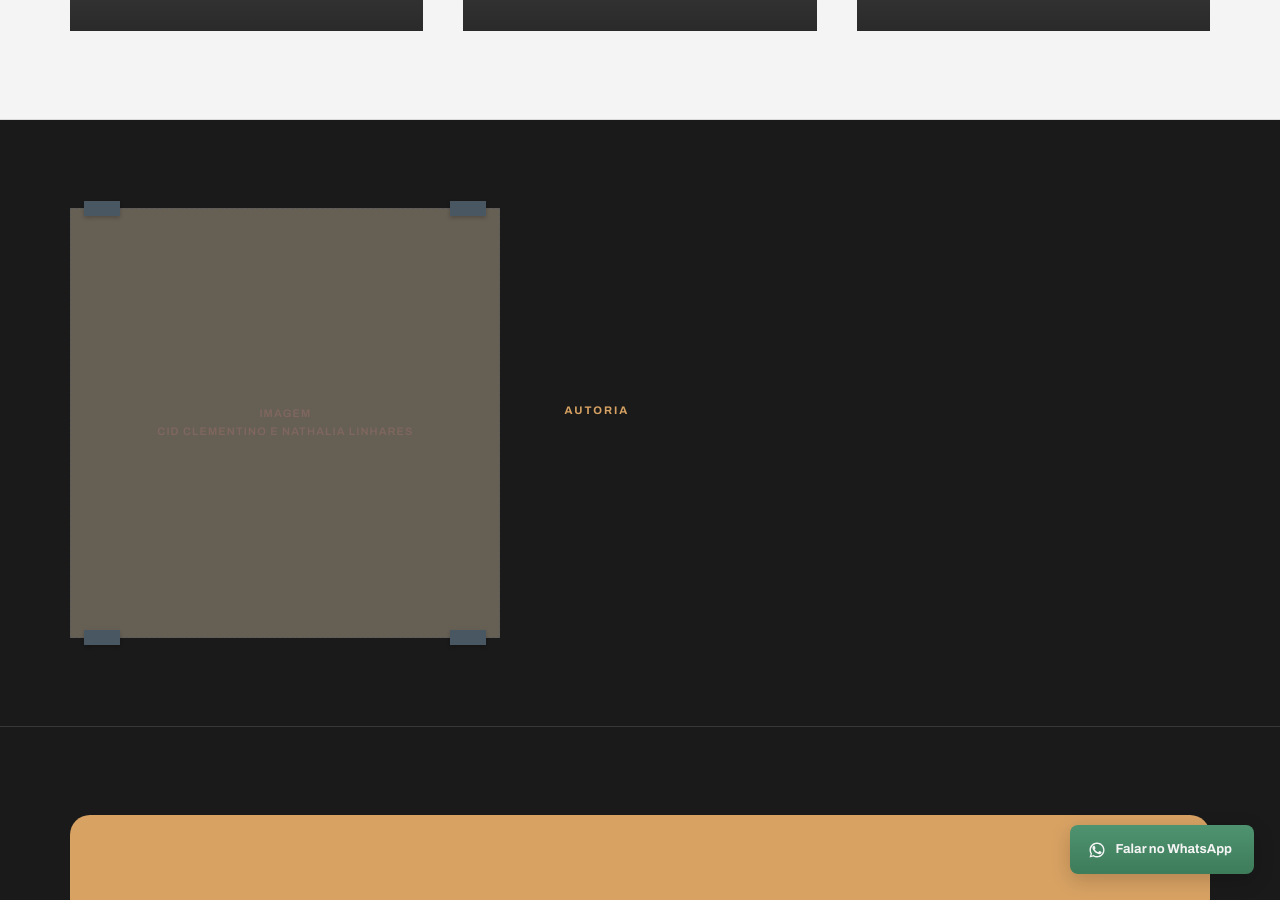
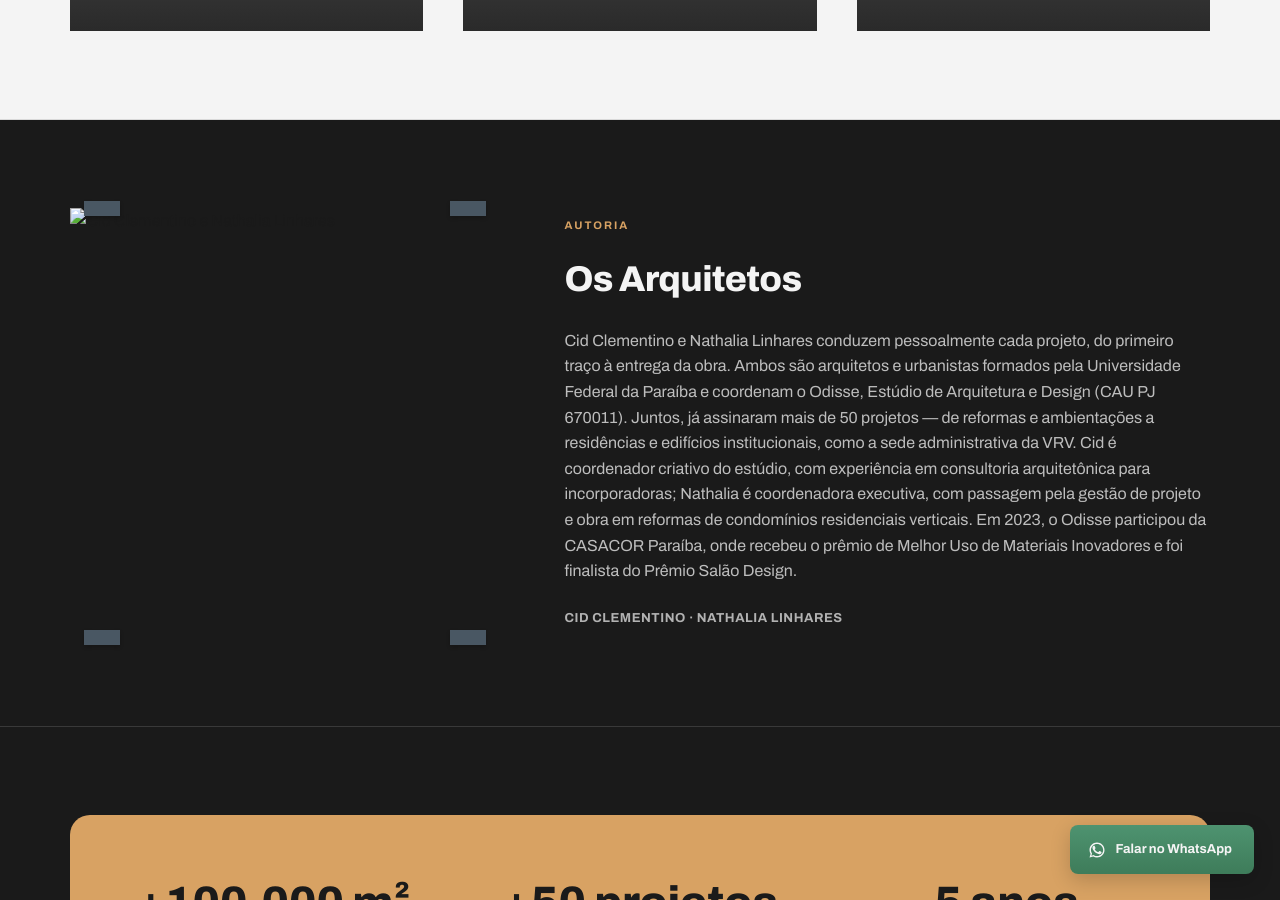
Before and after one commit to cidclementino/projetos-odisse, a Jekyll site: the page built from inicio/index.html, in a window 1280 px wide and 900 px high, scrolled down 1429 px. Built offline with Jekyll 4.4.1, drawn with Linux system fonts in a browser that asks for light colours; some of the changed text lies outside the part shown; grey boxes are pictures that could not be loaded.

Commit message:
Update inicio_conteudo.yml

```diff
--- a/_data/inicio_conteudo.yml
+++ b/_data/inicio_conteudo.yml
@@ -1,6 +1,6 @@
 hero:
-  titulo: "Odisse Arquitetos"
-  subtitulo: "Cada projeto começa com uma pergunta certa. Escolha a sua."
+  titulo: "Encontre o projeto certo pra você."
+  descricao: "Esta é a porta de entrada dos projetos do Odisse Arquitetos. Escolha abaixo o tipo de projeto mais próximo do seu momento — residencial, reforma ou estudo de viabilidade — pra conhecer como trabalhamos e falar diretamente com a gente."
 
 cards:
   - titulo: "Projeto Residencial"
@@ -15,3 +15,24 @@
     texto: "Decida com clareza antes de investir."
     imagem: "capa-viabilidade.jpg"
     link: "/viabilidade/"
+
+arquitetos:
+  titulo: "Os Arquitetos"
+  descricao: "Cid Clementino e Nathalia Linhares conduzem pessoalmente cada projeto, do primeiro traço à entrega da obra. Ambos são arquitetos e urbanistas formados pela Universidade Federal da Paraíba e coordenam o Odisse, Estúdio de Arquitetura e Design (CAU PJ 670011).
+Juntos, já assinaram mais de 50 projetos — de reformas e ambientações a residências e edifícios institucionais, como a sede administrativa da VRV. Cid é coordenador criativo do estúdio, com experiência em consultoria arquitetônica para incorporadoras; Nathalia é coordenadora executiva, com passagem pela gestão de projeto e obra em reformas de condomínios residenciais verticais.
+Em 2023, o Odisse participou da CASACOR Paraíba, onde recebeu o prêmio de Melhor Uso de Materiais Inovadores e foi finalista do Prêmio Salão Design."
+  nomes: "CID CLEMENTINO · NATHALIA LINHARES"
+  imagem: "odisse-arquitetos-003.jpg"
+
+numeros:
+  - valor: "+100.000 m²"
+    legenda: "de arquitetura projetada"
+  - valor: "+50 projetos"
+    legenda: "entregues"
+  - valor: "5 anos"
+    legenda: "de atuação contínua"
+
+cta_final:
+  titulo: "Ainda não sabe qual caminho seguir?"
+  descricao: "Conte um pouco sobre o seu projeto — o que você tem em mãos e o que pretende fazer — e fale diretamente com o Odisse pelo WhatsApp."
+  cta_texto: "Falar no WhatsApp"
```
